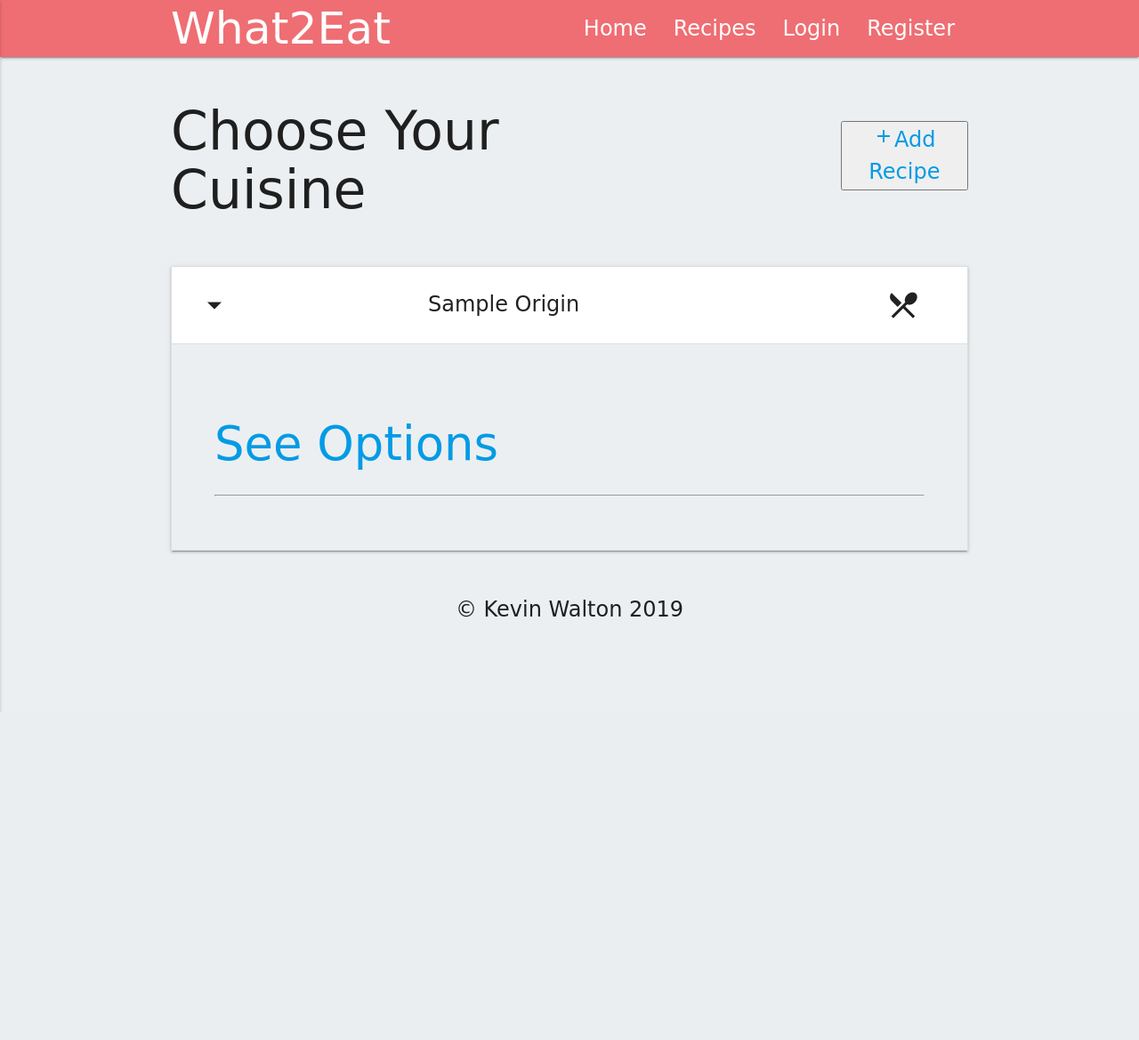
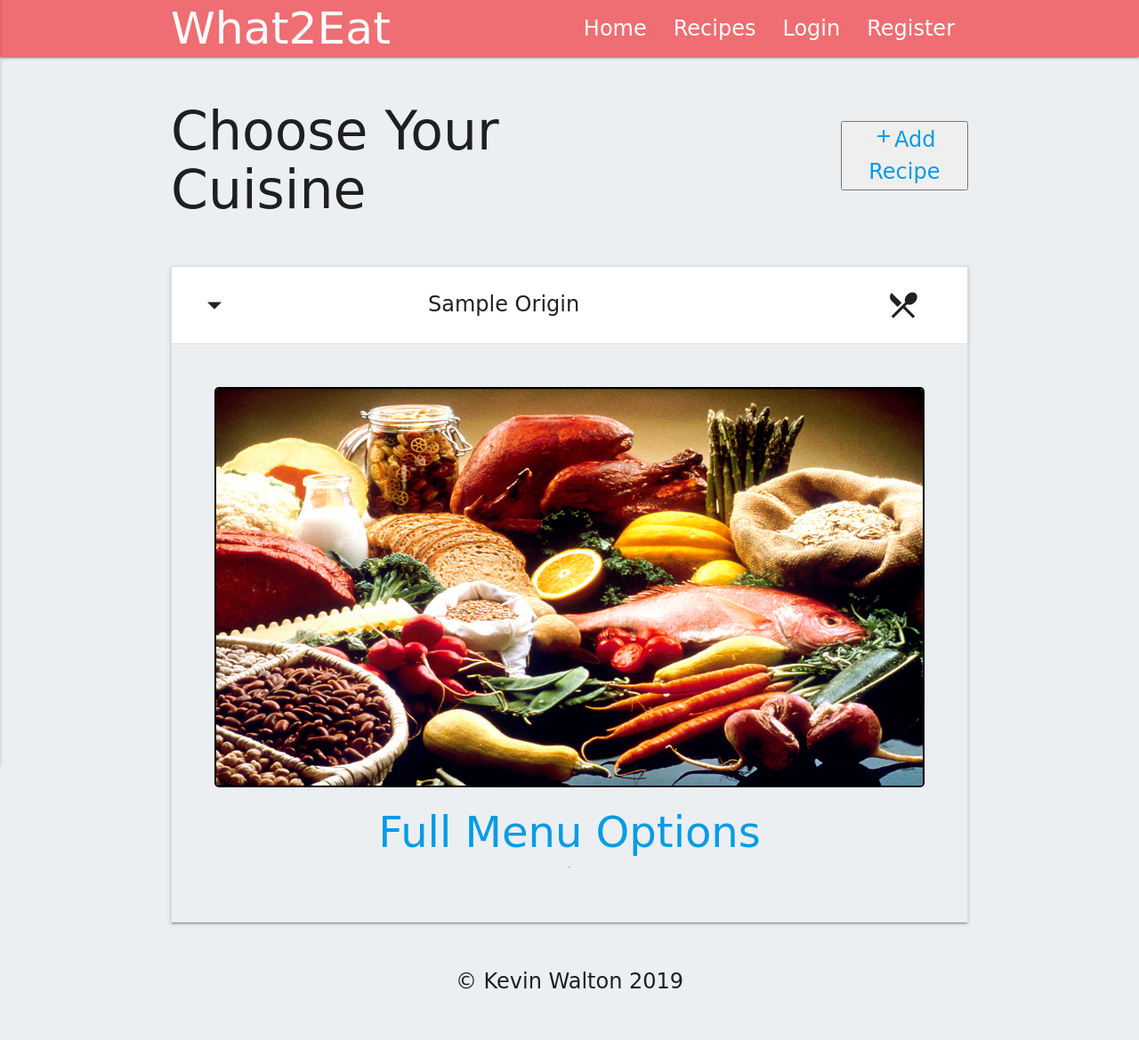
Before and after one commit to Hermeticpoet/Milestone-Project-3, a Flask app: page / in a window 1280 px wide, after a click that opens the changed part. Shown: the whole page at 89% size. Before the commit the page ends 800 px from the top, so only its background shows below. Run offline with Flask 2, Linux system fonts and the light colour scheme; a database or web service that is not in the repository returns one stand-in record (values such as "Sample title"); some libraries are stand-ins or nearby versions.

Commit message:
Added accordian image and cenetered it with Menu Options h3 element

```diff
--- a/app.py
+++ b/app.py
@@ -51,7 +51,23 @@ def add_recipe():
     User form generated that allows users to create their own recipes
     and send them to the database to be stored
     '''
-    return render_template('add_recipe.html', title="Add Recipe")
+    form = request.form
+    if form.validate_on_submit():
+        recipes = mongo.db.recipes
+        recipes.insert_one({
+            "author": request.form['author'],
+            "recipe_name": request.form['recipe_name'],
+            "description": request.form['description'],
+            "ingredients": request.form['ingredients'],
+            "instructions": request.form['instructions'],
+            "cuisine": request.form['cuisine'],
+            "dietary": request.form['dietary'],
+            "course": request.form['course'],
+            "chef_skillz": request.form['skills'],
+            "allergens": request.form['allergens']
+        })
+        return redirect(url_for("index", flash="Recipe added"))
+    return render_template("add_recipe.html", title="Add Recipe", form=form)
 
 
 @app.route("/register", methods=["GET", "POST"])
--- a/static/css/style.css
+++ b/static/css/style.css
@@ -16,8 +16,8 @@
     --md-h2-font: 1.75rem;
     --md-h3-font: 1.6rem;
     --lg-h1-font: 2.5rem;
-    --lg-h2-font: 2.3rem;
-    --lg-h3-font: 2.2rem;
+    --lg-h2-font: 2.2rem;
+    --lg-h3-font: 2rem;
     --text-padding: 1rem;
 }
 
@@ -63,6 +63,24 @@ h1 {
     padding: var(--text-padding);
 }
 
+.collapsible-body {
+    display: flex;
+    flex-direction: column;
+    align-content: center;
+}
+
+h3 {
+    font-size: var(--lg-h3-font);
+    margin: 1rem auto 0 auto;
+}
+
+#accordian-img {
+    width: 100%;
+    height: auto;
+    border: 2px solid black;
+    border-radius: 5px;
+}
+
 
 /******* End Display Cards *******/
 
@@ -100,6 +118,14 @@ h1 {
     html {
         font-size: var(--tab-font);
     }
+
+    /* Display Card Image */
+
+    #accordian-img {
+        max-height: 300px;
+    }
+
+    /* End Display Card Image */
 
     /* Headings Font Sizes */
 
@@ -188,6 +214,14 @@ h1 {
 
     /* End of Headings */
 
+    /* Display Card Image */
+
+    #accordian-img {
+        max-height: 450px;
+    }
+
+    /* End Display Card Image */
+
     /* Recipe Displays */
 
     .ing-list-name {
--- a/templates/add_recipe.html
+++ b/templates/add_recipe.html
@@ -4,7 +4,7 @@
 <h2>Add Recipe</h2>
 
   <div class="row">
-    <form action="" method="POST" class="col s12">
+    <form action="{{ url_for('add_recipe') }}" method="POST" class="col s12">
       <div class="row">
         <div class="input-field col s12">
           <i class="material-icons prefix">account_circle</i>
@@ -89,6 +89,7 @@
           <label for="allergens">Allergens</label>
         </div>
       </div>
+      <button class="btn waves-effect waves-light" type="submit" name="action"><i class="material-icons">add</i>Add Recipe</button>
     </form>
   </div>
 
--- a/templates/index.html
+++ b/templates/index.html
@@ -10,7 +10,8 @@
       <div class="collapsible-header"><i class="material-icons">arrow_drop_down</i><span class="cuisine-titles">{{ cuisine.origin }}</span><i class="material-icons">
 local_dining</i></div>
       <div class="collapsible-body">
-          <h3><a href="{{ url_for('recipes') }}">See Options</a></h3><hr />
+        <img id='accordian-img' src="{{ url_for('static', filename='img/home-banner.jpg') }}" alt='food pic'>
+        <h3><a href="{{ url_for('recipes') }}">Full Menu Options</a></h3><hr />
       </div>
     </li>
   {% endfor %}
```
